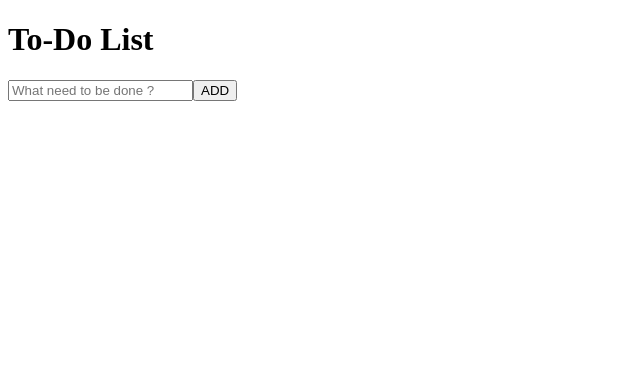
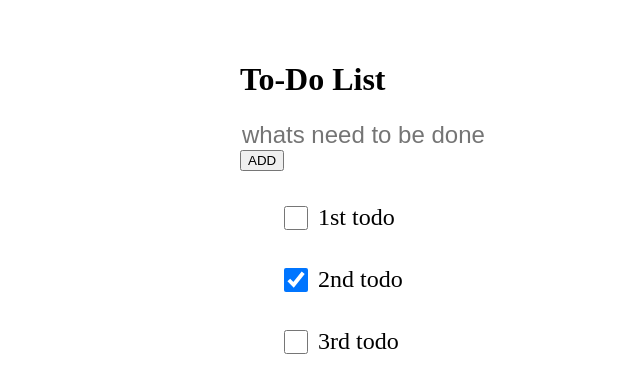
Before and after one commit to IsmiAndhyka18/intro-react, a React (Create React App) app: page / in a window 1280 px wide. Shown: the top 392 px of the page, without its empty margins (0-640 px from the left). Built offline with nearby package versions, Linux system fonts and the light colour scheme.

Commit message:
Adding components

```diff
--- a/src/App.css
+++ b/src/App.css
@@ -1,24 +1,41 @@
-.app {
-  background: #209cee;
-  height: 100vh;
-  padding: 30px;
-}
-
-.todo-list {
-  background: #e8e8e8;
-  border-radius: 4px;
-  max-width: 400px;
-  padding: 5px;
+.App {
+  max-width: 50em;
+  margin: 0 auto;
+  padding: 32px;
 }
 
 .todo {
+  margin: 32px 0px;
+  display: flex;
   align-items: center;
-  background: #fff;
-  border-radius: 3px;
-  box-shadow: 1px 1px 1px rgba(0, 0, 0, 0.15);
+  font-size: 24px;
+}
+
+
+.todo-input {
+  font-size: 24px;
+  border: none;
+  width: 100%;
+}
+
+.todo {
+  margin: 32px 0px;
   display: flex;
-  font-size: 12px;
-  justify-content: space-between;
-  margin-bottom: 6px;
-  padding: 3px 10px;
+  align-items: center;
+  font-size: 24px;
 }
+
+.checkbox {
+  width: 24px;
+  height: 24px;
+  border-radius: 50%;
+  margin-right: 10px;
+  cursor: pointer;
+  background: #d9d9d9;
+  font-size: 10px;
+  display: flex;
+  justify-content: center;
+  align-items: center;
+  border: 1px solid #fff;
+  transition: all 300ms ease;
+}
--- a/src/App.js
+++ b/src/App.js
@@ -1,15 +1,15 @@
 import React from "react" ;
 import './App.css';
+import TodoForm from './components/TodoForm'
+import TodoList from './components/TodoList'
 
 
 const App = () => {
   return (
-    <div>
+    <div className="App">
 			<h1>To-Do List</h1>
-      <form action="#">
-        <input type="text" name="name" placeholder="What need to be done ?" />
-        <input type="submit" value="ADD" />
-      </form>
+      <TodoForm />
+      <TodoList />
 		</div>
   )
 }
--- a/src/components/TodoForm.js
+++ b/src/components/TodoForm.js
@@ -0,0 +1,13 @@
+import React from 'react'
+
+const TodoForm = () => {
+
+    return (
+      <div>
+          <input   className="todo-input"  type="text" placeholder="whats need to be done" />
+           <button type="submit"  value="Submit">ADD</button>
+      </div>
+    )
+}
+
+export default TodoForm
--- a/src/components/TodoList.js
+++ b/src/components/TodoList.js
@@ -1 +1,30 @@
-i
+import React, {useState} from 'react';
+
+function TodoList() {
+
+  const initalTodos = [
+    {id: 1, name: '1st todo', complete: false},
+    {id: 2, name: '2nd todo', complete: true},
+    {id: 3, name: '3rd todo', complete: false},
+  ];
+
+  const [todos, setTodos] = useState(initalTodos);
+
+
+
+  return (
+
+    <ul>
+      {todos.map((todo)=>(
+
+
+        <div className="todo" key={todo.id}>
+          <input  className="checkbox" type="checkbox" checked={todo.complete}/> {todo.name}
+        </div>
+      ))}
+    </ul>
+  )
+}
+
+
+export default TodoList;
```
